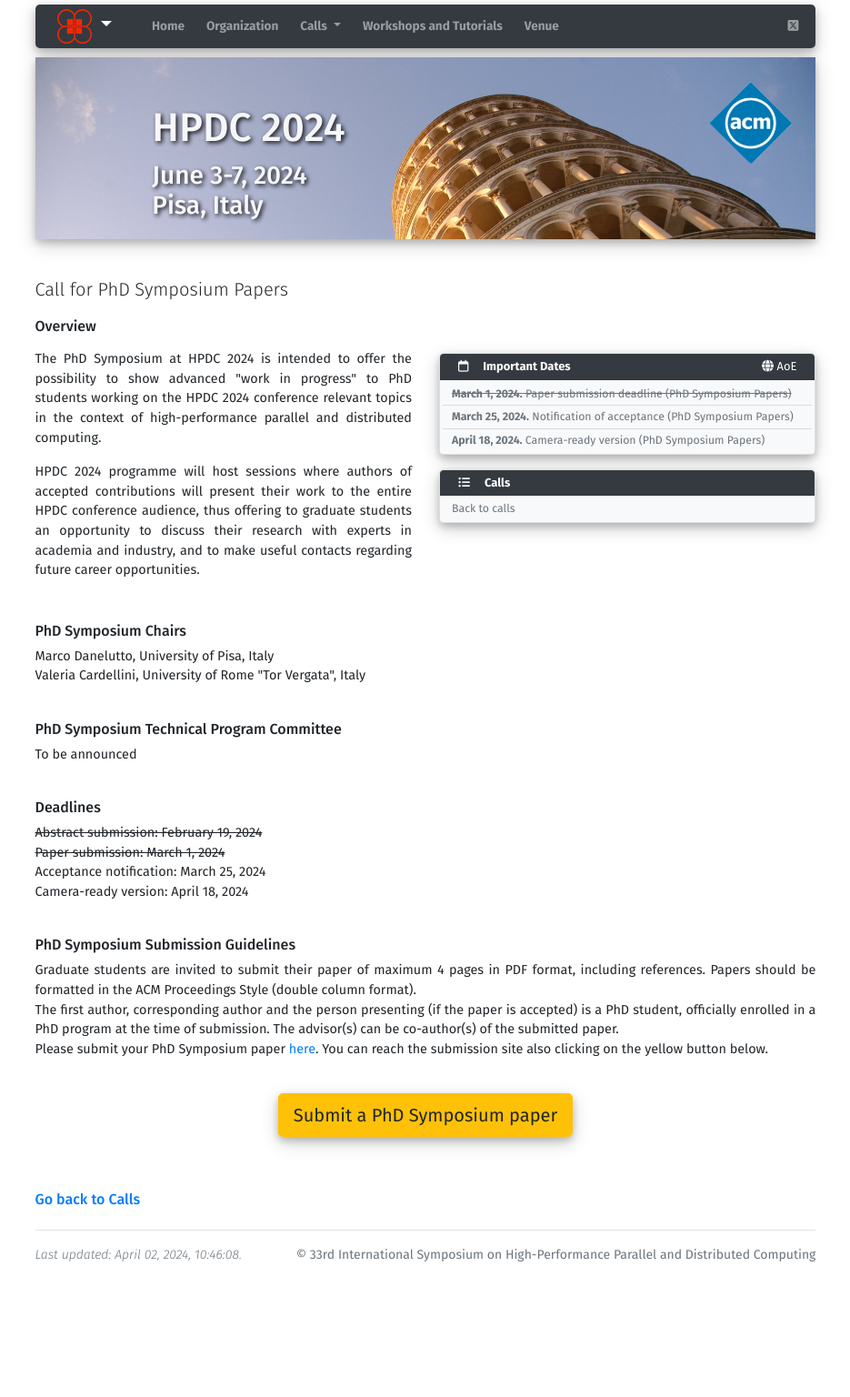
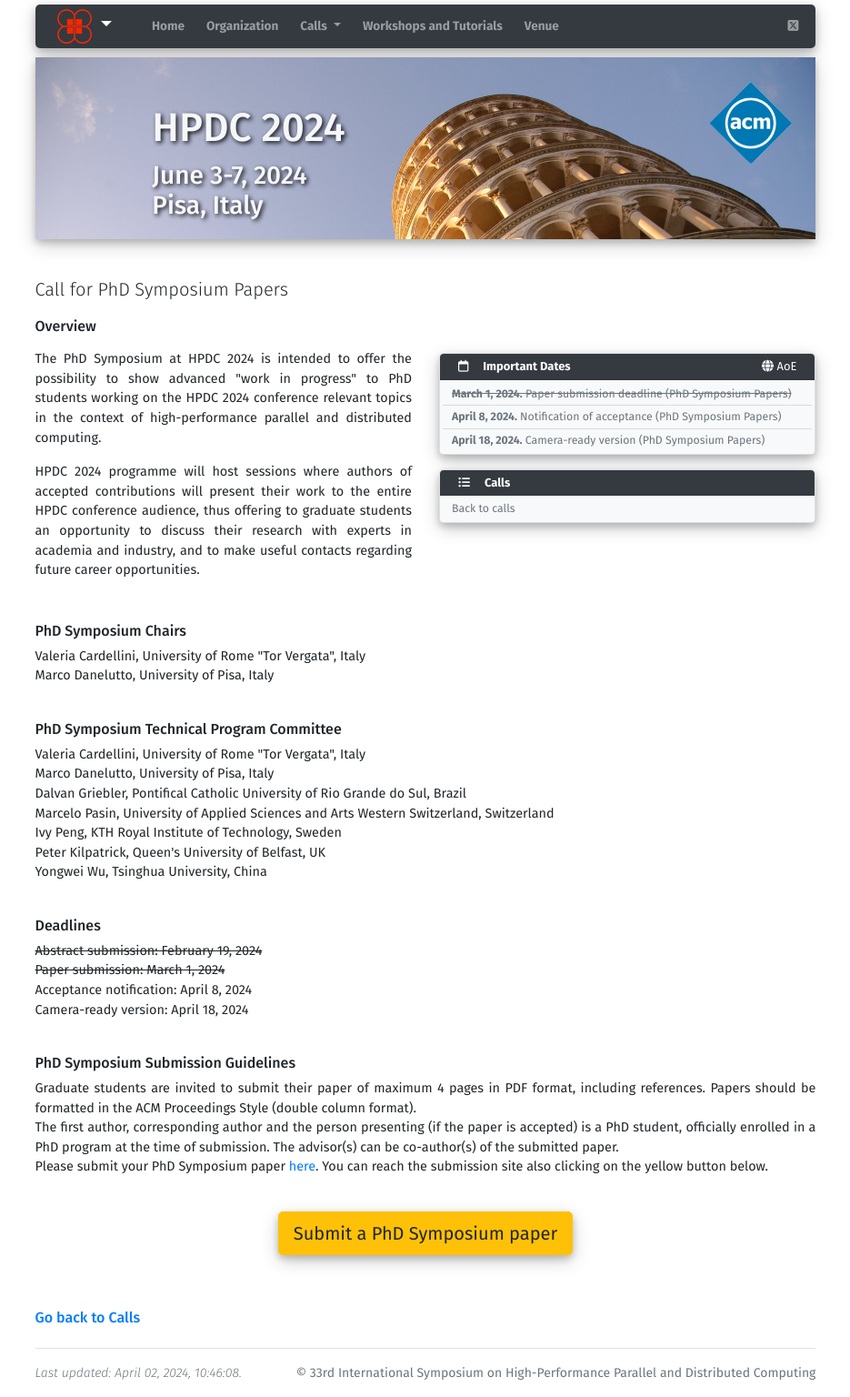
Before and after one commit to jacopo-massa/hpdc24-site, a Jekyll site: the page built from calls-phd.html, in a window 1280 px wide. Shown: the whole page at 91% size, without its empty margins (172-1107 px from the left). Built offline with Jekyll 4.4.1, drawn with Linux system fonts in a browser that asks for light colours; before the commit the page ends 1406 px from its top, so only the background shows below that.

Commit message:
update phd symposium call

```diff
--- a/_data/important_dates.yml
+++ b/_data/important_dates.yml
@@ -40,7 +40,7 @@ deadlines:
     text: Notification of acceptance (Main Track)
     pass_due: false
     type: CFP
-  - date: March 25th, 2024
+  - date: April 8th, 2024
     text: Notification of acceptance (PhD Symposium Papers)
     pass_due: false
     type: PHD
--- a/calls-phd.html
+++ b/calls-phd.html
@@ -42,13 +42,19 @@ mytype: PHD
         <br>
         <h6>PhD Symposium Chairs</h6>
         <p>
-            Marco Danelutto, University of Pisa, Italy<br>
-            Valeria Cardellini, University of Rome "Tor Vergata", Italy
+            Valeria Cardellini, University of Rome "Tor Vergata", Italy<br>
+            Marco Danelutto, University of Pisa, Italy
         </p>
         <br>
         <h6>PhD Symposium Technical Program Committee</h6>
         <p>
-            To be announced
+            Valeria Cardellini, University of Rome "Tor Vergata", Italy<br>
+            Marco Danelutto, University of Pisa, Italy<br>
+            Dalvan Griebler, Pontifical Catholic University of Rio Grande do Sul, Brazil<br>
+            Marcelo Pasin, University of Applied Sciences and Arts Western Switzerland, Switzerland<br>
+            Ivy Peng, KTH Royal Institute of Technology, Sweden<br>
+            Peter Kilpatrick, Queen's University of Belfast, UK<br>
+            Yongwei Wu, Tsinghua University, China
         </p>
 
         <br>
@@ -56,7 +62,7 @@ mytype: PHD
         <p>
             <del>Abstract submission: February 19, 2024</del><br>
             <del>Paper submission: March 1, 2024</del><br>
-            Acceptance notification: March 25, 2024<br>
+            Acceptance notification: April 8, 2024<br>
             Camera-ready version: April 18, 2024
         </p>
 
```
